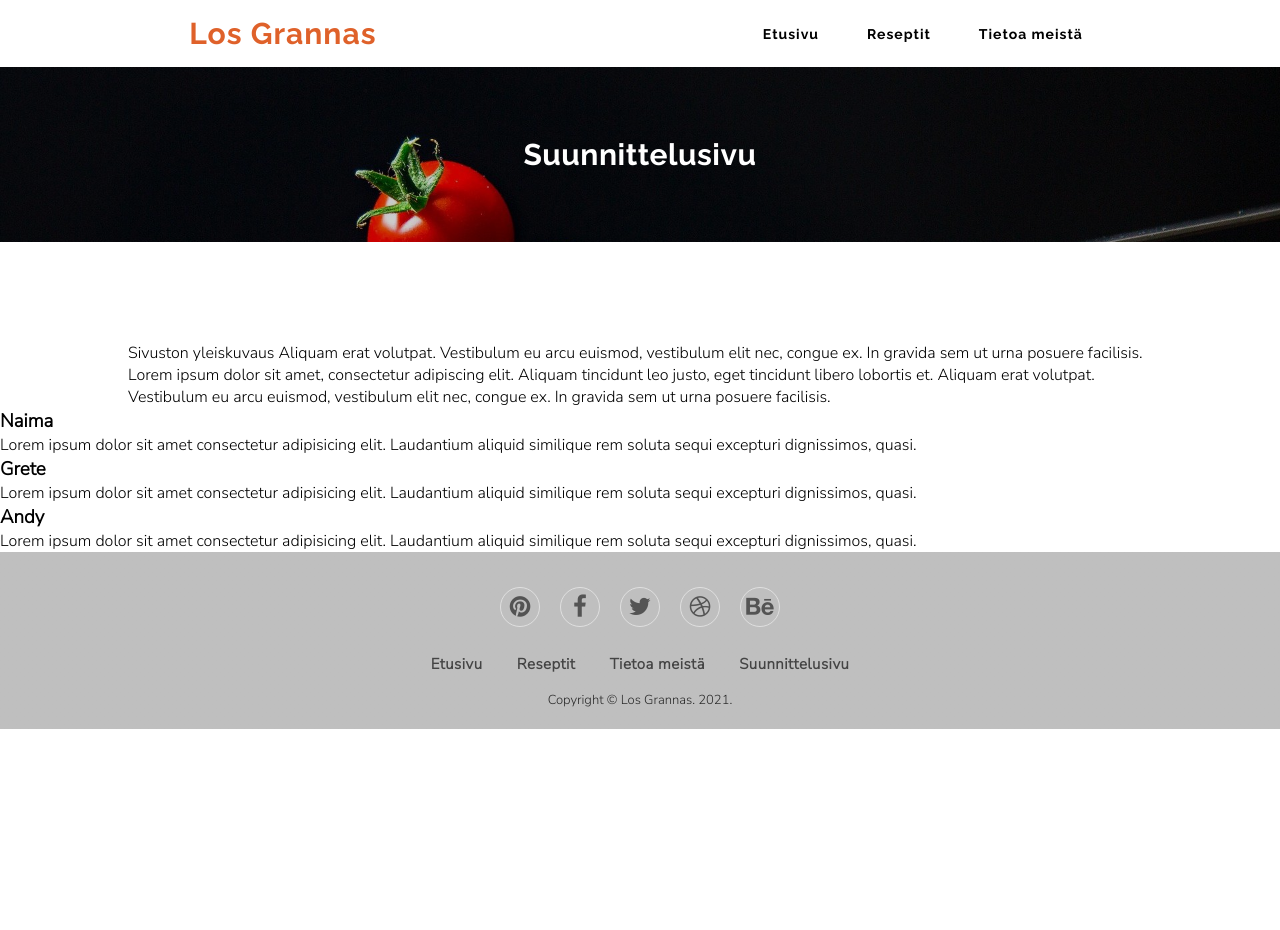
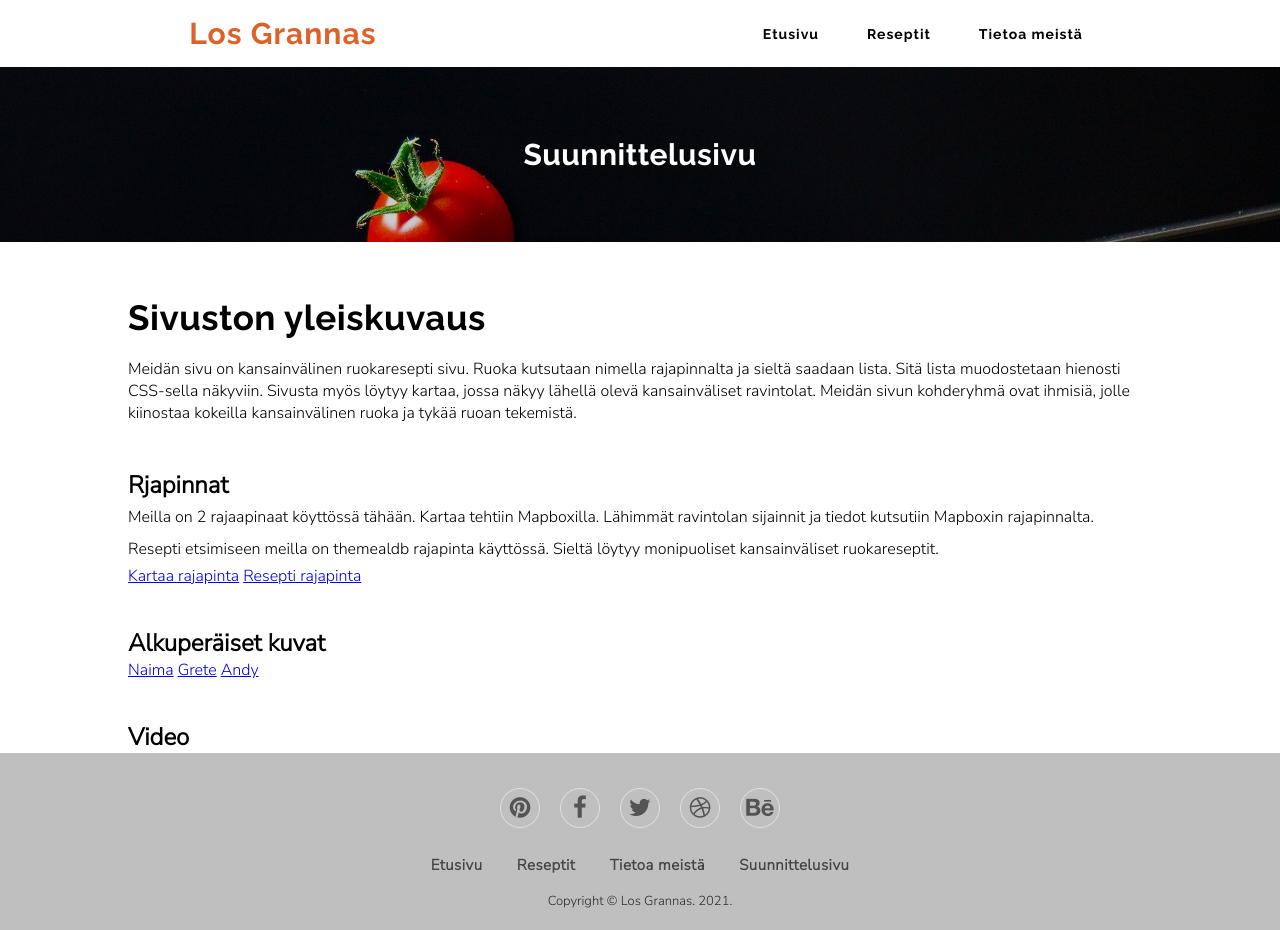
Before and after one commit to jackthelantarn/RuokaBlogi, a plain HTML site: page piilosivu.html in a window 1280 px wide. Before the commit the page ends 800 px from the top, so only its background shows below. Drawn offline with Linux system fonts and the light colour scheme.

Commit message:
hidden page edited (not done)
Video, audio and script needs to be added

```diff
--- a/css/piilosivu.css
+++ b/css/piilosivu.css
@@ -47,5 +47,15 @@ h1 {
   width: 80%;
   margin: auto;
   text-align: left;
-  padding-top: 100px;
+  padding-top: 40px;
+
 }
+
+.aloitus h1{
+  padding-left: 0;
+}
+
+.aloitus p{
+  padding: 5px;
+   padding-left: 0;
+}
--- a/piilosivu.html
+++ b/piilosivu.html
@@ -57,41 +57,45 @@
     <main>
         <!-- Aloituskappale -->
         <section class="aloitus">
-            <p>Sivuston yleiskuvaus
-                Aliquam erat volutpat. Vestibulum eu arcu euismod, vestibulum elit nec, congue ex. In gravida sem ut
-                urna posuere
-                facilisis. Lorem ipsum dolor sit amet, consectetur adipiscing elit. Aliquam tincidunt leo justo, eget
-                tincidunt libero
-                lobortis et. Aliquam erat volutpat. Vestibulum eu arcu euismod, vestibulum elit nec, congue ex. In
-                gravida sem ut urna
-                posuere facilisis.</p>
+            <h1>Sivuston yleiskuvaus</h1>
+            <p>
+                Meidän sivu on kansainvälinen ruokaresepti sivu.
+                Ruoka kutsutaan nimella rajapinnalta ja sieltä saadaan lista.
+                Sitä lista muodostetaan hienosti CSS-sella näkyviin. Sivusta myös
+                löytyy kartaa, jossa näkyy lähellä olevä kansainväliset ravintolat.
+                Meidän sivun kohderyhmä ovat ihmisiä, jolle kiinostaa kokeilla
+                kansainvälinen ruoka ja tykää ruoan tekemistä.
+            </p>
+        </section>
+        <section class="aloitus">
+            <h2>Rjapinnat</h2>
+            <p>
+                Meilla on 2 rajaapinaat köyttössä tähään. Kartaa tehtiin Mapboxilla.
+                Lähimmät ravintolan sijainnit ja tiedot kutsutiin Mapboxin rajapinnalta.
+            </p>
+            <p>
+                Resepti etsimiseen meilla on themealdb rajapinta käyttössä.
+                Sieltä löytyy monipuoliset kansainväliset ruokareseptit.
+            </p>
+
+            <a href="https://docs.mapbox.com/mapbox-gl-js/api/">Kartaa rajapinta</a>
+            <a href="https://www.themealdb.com/api.php">Resepti rajapinta</a>
         </section>
 
-        <section class="kuvia-meista">
-            <section class="row">
+        <section class="aloitus">
+            <h2>Alkuperäiset kuvat</h2>
+            <a href="img/original img/Naima_Original.jpg">Naima</a>
+            <a href="img/original img/Grete_Original.jpg">Grete</a>
+            <a href="img/original img/Andy_Original.jpg">Andy</a>
+        </section>
 
-                <section class="col">
-                    <h3>Naima</h3>
-                    <p>Lorem ipsum dolor sit amet consectetur adipisicing elit. Laudantium aliquid similique rem soluta
-                        sequi excepturi dignissimos, quasi.</p>
-
-                </section>
-                <section class="col">
-                    <h3>Grete</h3>
-                    <p>Lorem ipsum dolor sit amet consectetur adipisicing elit. Laudantium aliquid similique rem soluta
-                        sequi excepturi dignissimos, quasi.</p>
+        <section class="aloitus">
+            <h2>Video</h2>
 
 
-                </section>
-                <section class="col">
-                    <h3>Andy</h3>
-                    <p>Lorem ipsum dolor sit amet consectetur adipisicing elit. Laudantium aliquid similique rem soluta
-                        sequi excepturi dignissimos, quasi.</p>
+        </section>
 
-                </section>
 
-            </section>
-        </section>
     </main>
 
     <!-- Footer section -->
```
Also changed, not shown: resepti.html (+4 -1 lines), img/Naima_Original_smaller.jpg, img/original img/Naima_Original.jpg (added), 2 other files.
